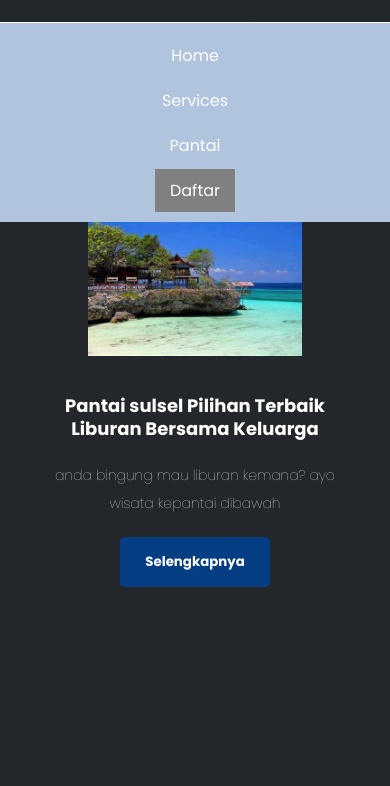
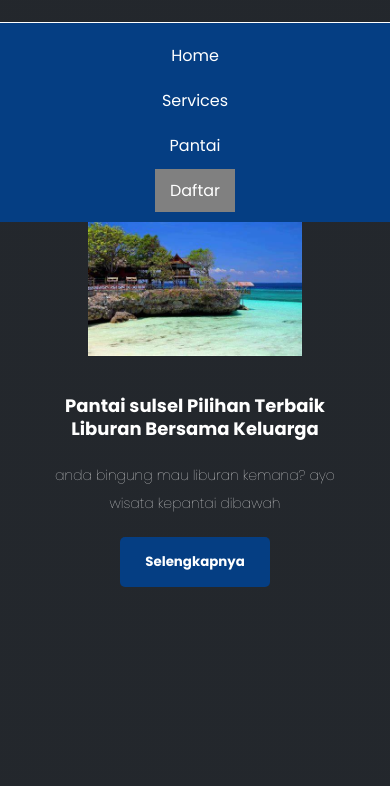
Before and after one commit to akusukacoding22/-rianramadan.github.io-, a plain HTML site: page index.html in a window 390 px wide. Both pictures are taken after a click on the icon 340 px from the left and 37 px from the top of the page. Shown: the part 58-844 px from the top of the page. Drawn offline with Linux system fonts and the light colour scheme.

Commit message:
Update style.css

```diff
--- a/style.css
+++ b/style.css
@@ -387,7 +387,7 @@
       -moz-transition: all 0.3s ease;
       -ms-transition: all 0.3s ease;
       -o-transition: all 0.3s ease;
-      background-color: #B0C4DE;
+      background-color: #053e83;
     }
 
     .navbar .box-navbar .menu.menu-active {
```
